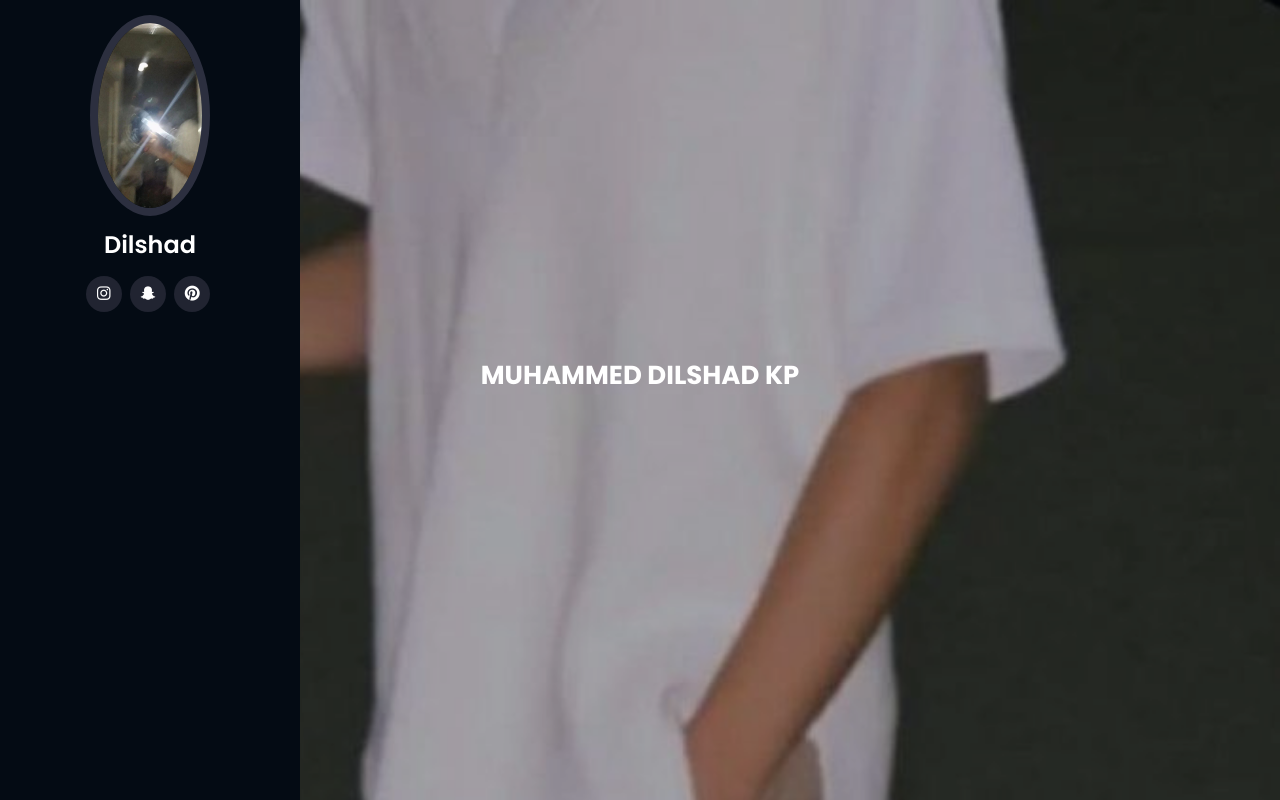
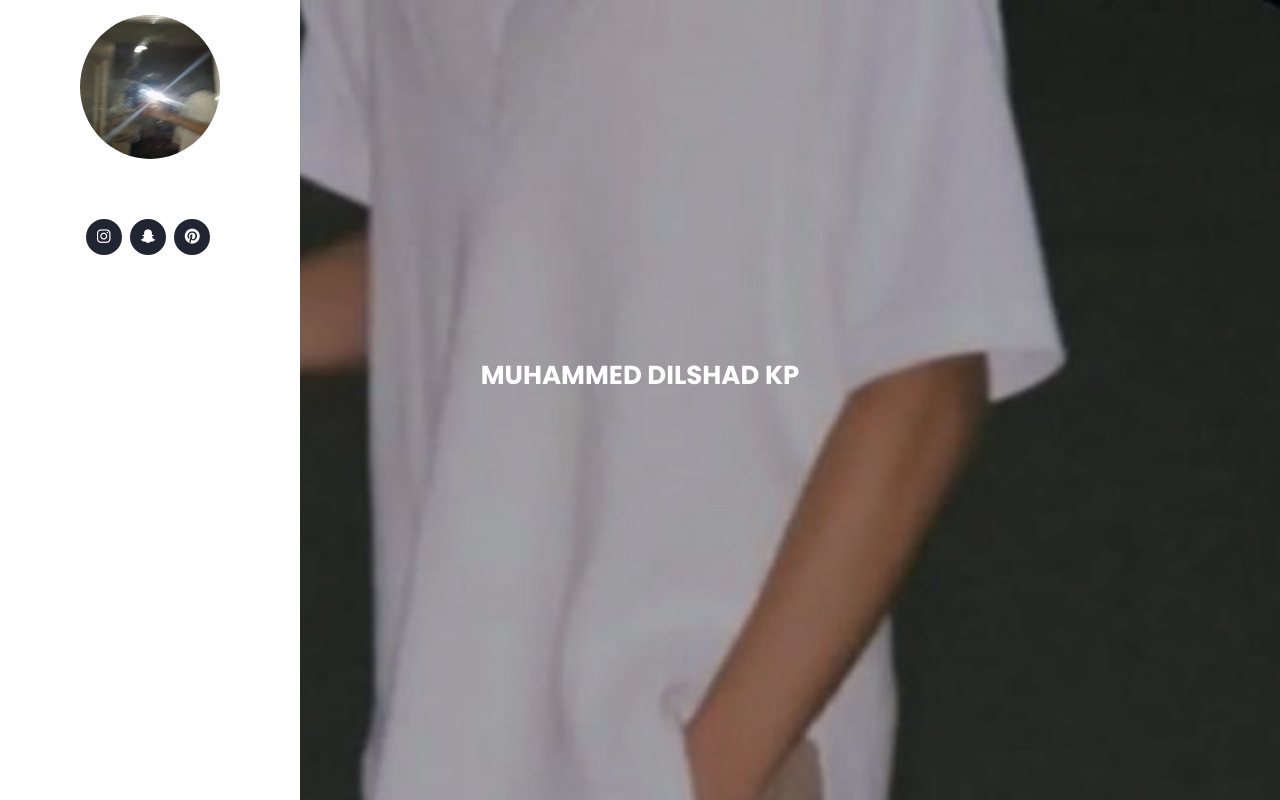
Before and after one commit to websitein/dilshh4d, a plain HTML site: page index.html in a window 1280 px wide. Drawn offline with nearby package versions, Linux system fonts and the light colour scheme.

Commit message:
Update style.css

```diff
--- a/assets/css/style.css
+++ b/assets/css/style.css
@@ -78,15 +78,16 @@ h6 {
   z-index: 9997;
   transition: all 0.5s;
   padding: 0 15px;
-  background: #040b14;
+  background:#fff;
   overflow-y: auto;
 }
 
 #header .profile img {
   margin: 15px auto;
   display: block;
-  width: 120px;
-  border: 8px solid #2c2f3f;
+  width: 140px;
+  height: 9rem;
+  border-radius: 7rem;
 }
 
 #header .profile h1 {
```
